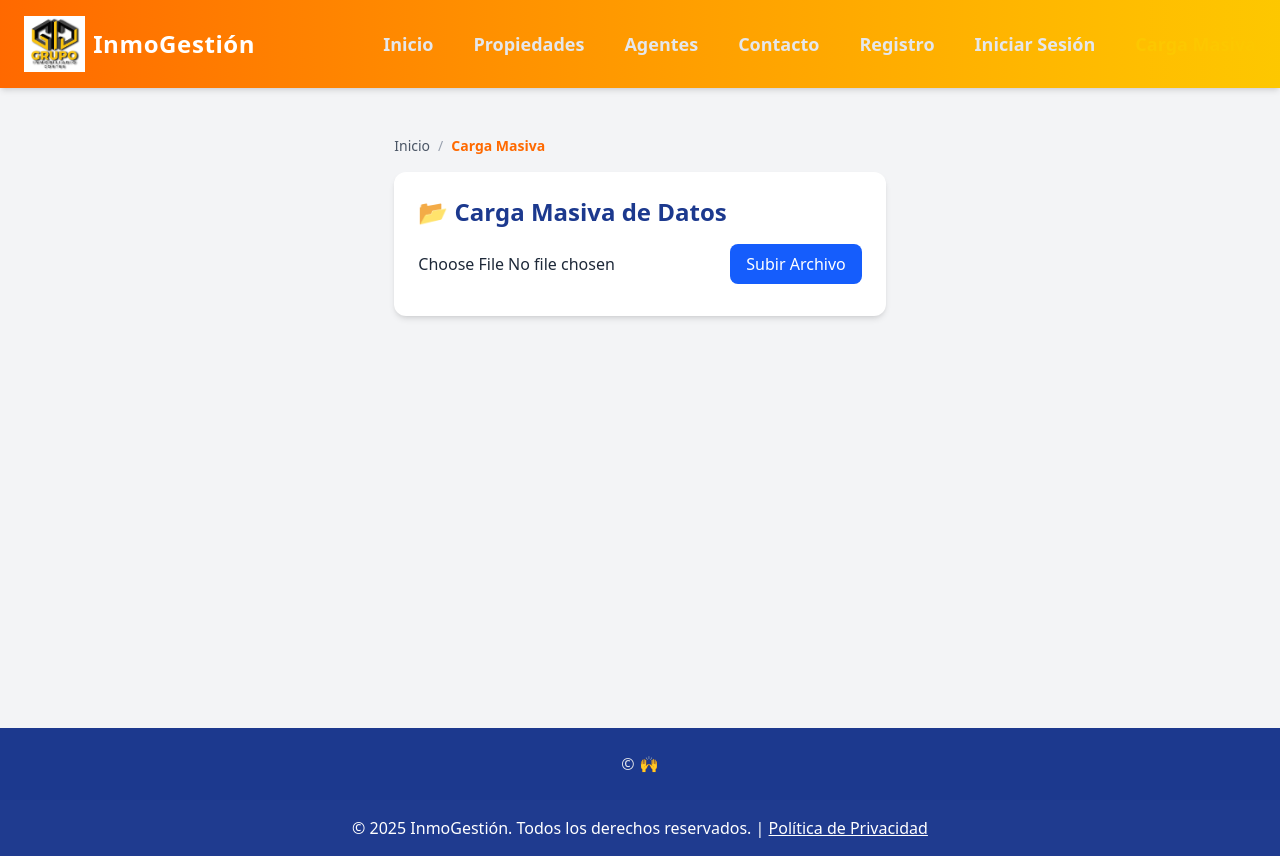
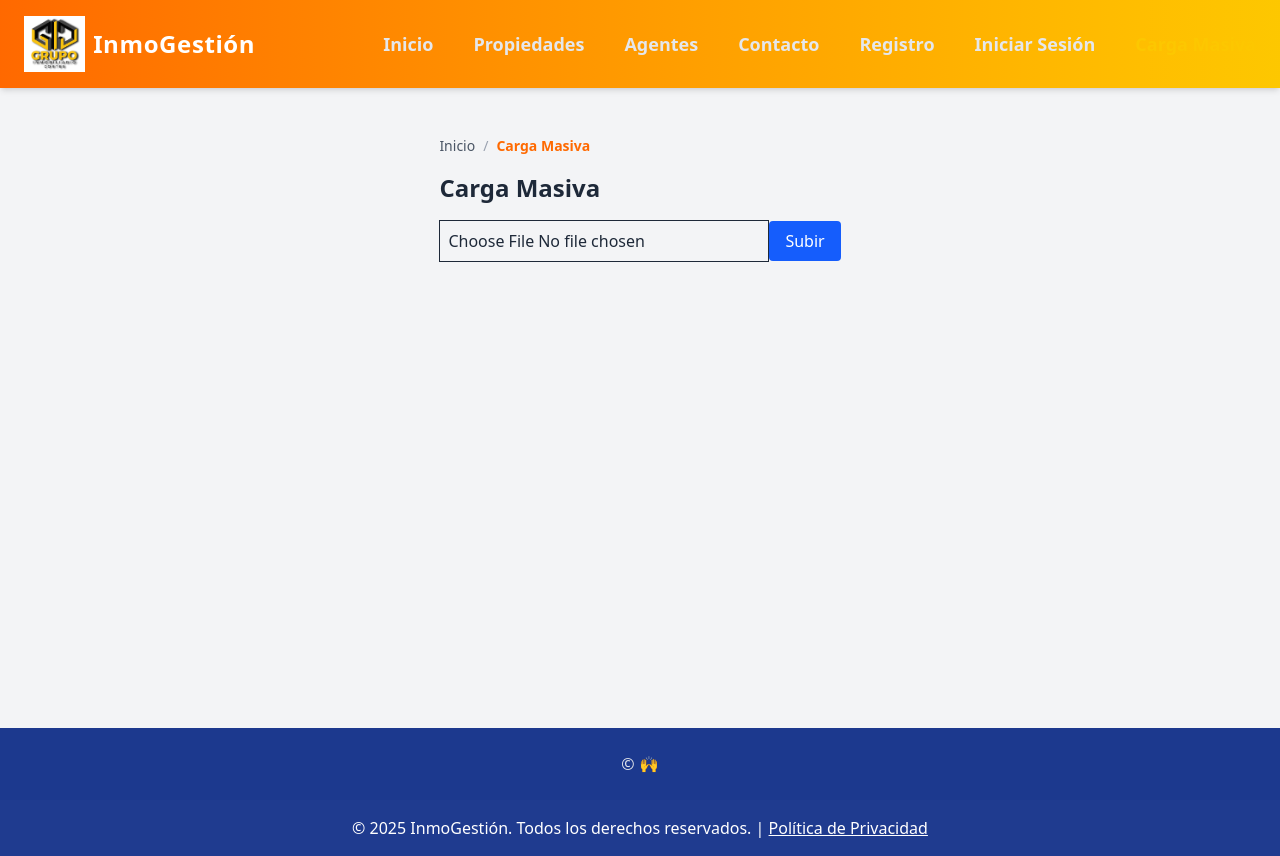
Before and after one commit to Yair-ux/INMOGESTION_PROYECTO, a React (Vite) app: page /carga-masiva in a window 1280 px wide. Built offline with nearby package versions, Linux system fonts and the light colour scheme.

Commit message:
cargamasiva editada

```diff
--- a/src/App.jsx
+++ b/src/App.jsx
@@ -3,6 +3,7 @@ import { useState } from "react";
 import Footer from './components/Footer';
 import { Routes, Route, Link, useLocation } from "react-router-dom";
 import logo from "./assets/logo.png";
+
 
 // Páginas
 import Inicio from "./pages/inicio";
--- a/src/pages/CargaMasiva.jsx
+++ b/src/pages/CargaMasiva.jsx
@@ -1,107 +1,55 @@
 import { useState } from "react";
-import * as XLSX from "xlsx"; // ✅ Para leer Excel
+import { uploadFile } from "../services/api"; // 👈 aquí llamo a mi servicio
 
 export default function CargaMasiva() {
-  const [archivo, setArchivo] = useState(null);
-  const [dataPreview, setDataPreview] = useState([]);
-  const [mensaje, setMensaje] = useState(""); // ✅ Nuevo: mostrar estado de carga
+  const [file, setFile] = useState(null);
+  const [mensaje, setMensaje] = useState("");
+  const [preview, setPreview] = useState([]);
 
-  const handleFileChange = (e) => {
-    const file = e.target.files[0];
-    setArchivo(file);
-
-    if (!file) return;
-
-    const reader = new FileReader();
-    const extension = file.name.split(".").pop().toLowerCase();
-
-    if (extension === "csv") {
-      // ✅ Lectura de CSV
-      reader.onload = (event) => {
-        const text = event.target.result;
-        const rows = text.split("\n").map((row) => row.split(","));
-        setDataPreview(rows.slice(0, 5)); // mostramos solo primeras 5 filas
-      };
-      reader.readAsText(file);
-    } else if (["xlsx", "xls"].includes(extension)) {
-      // ✅ Lectura de Excel
-      reader.onload = (event) => {
-        const data = new Uint8Array(event.target.result);
-        const workbook = XLSX.read(data, { type: "array" });
-        const sheetName = workbook.SheetNames[0];
-        const worksheet = XLSX.utils.sheet_to_json(workbook.Sheets[sheetName], {
-          header: 1,
-        });
-        setDataPreview(worksheet.slice(0, 5)); // primeras 5 filas
-      };
-      reader.readAsArrayBuffer(file);
-    } else {
-      alert("Formato no soportado. Sube un archivo CSV o Excel.");
-    }
-  };
-
-  // ✅ Enviar archivo al backend
-  const handleUpload = async () => {
-    if (!archivo) {
-      alert("Por favor selecciona un archivo.");
-      return;
-    }
+  const handleSubmit = async (e) => {
+    e.preventDefault();
+    if (!file) return setMensaje("Selecciona un archivo primero");
 
     try {
-      const formData = new FormData();
-      formData.append("file", archivo);
-
-      const res = await fetch("http://localhost:3000/api/upload", {
-        method: "POST",
-        body: formData,
-      });
-
-      const result = await res.json();
-      if (res.ok) {
-        setMensaje("✅ Archivo cargado correctamente en la base de datos.");
-        console.log("Respuesta del servidor:", result);
-      } else {
-        setMensaje("❌ Error al cargar: " + result.error);
-      }
-    } catch (error) {
-      console.error("Error en la subida:", error);
-      setMensaje("❌ Error en la conexión con el servidor.");
+      const result = await uploadFile(file);
+      setMensaje(result.message);
+      setPreview(result.preview);
+    } catch (err) {
+      setMensaje("❌ Error al subir archivo");
+      console.error(err);
     }
   };
 
   return (
-    <div className="bg-white shadow-md rounded-xl p-6">
-      <h1 className="text-2xl font-bold mb-4 text-blue-900">
-        📂 Carga Masiva de Datos
-      </h1>
+    <div>
+      <h1 className="text-2xl font-bold mb-4">Carga Masiva</h1>
 
-      <input
-        type="file"
-        accept=".csv,.xlsx,.xls"
-        onChange={handleFileChange}
-        className="mb-4"
-      />
+      <form onSubmit={handleSubmit} className="space-y-4">
+        <input
+          type="file"
+          accept=".csv, .xlsx, .xls"
+          onChange={(e) => setFile(e.target.files[0])}
+          className="border p-2"
+        />
+        <button
+          type="submit"
+          className="bg-blue-600 text-white px-4 py-2 rounded"
+        >
+          Subir
+        </button>
+      </form>
 
-      <button
-        onClick={handleUpload}
-        className="bg-blue-600 text-white px-4 py-2 rounded-lg hover:bg-blue-700"
-      >
-        Subir Archivo
-      </button>
+      {mensaje && <p className="mt-4 font-semibold">{mensaje}</p>}
 
-      {/* ✅ Mensaje de estado */}
-      {mensaje && <p className="mt-3 font-semibold">{mensaje}</p>}
-
-      {/* Vista previa */}
-      {dataPreview.length > 0 && (
+      {preview.length > 0 && (
         <div className="mt-6">
-          <h2 className="font-semibold mb-2">Vista previa (primeras filas):</h2>
-          <table className="table-auto border border-gray-300 w-full text-sm">
+          <h2 className="text-lg font-bold mb-2">Vista previa</h2>
+          <table className="border-collapse border border-gray-400">
             <tbody>
-              {dataPreview.map((row, i) => (
+              {preview.map((row, i) => (
                 <tr key={i}>
                   {row.map((cell, j) => (
-                    <td key={j} className="border px-2 py-1">
+                    <td key={j} className="border border-gray-300 px-2 py-1">
                       {cell}
                     </td>
                   ))}
--- /dev/null
+++ b/src/services/api.js
@@ -0,0 +1,24 @@
+// src/services/api.js
+
+const API_URL = import.meta.env.VITE_API_URL;
+
+// ==== Subir archivo (Carga Masiva) ====
+export async function uploadFile(file) {
+  const formData = new FormData();
+  formData.append("file", file);
+
+  const res = await fetch(`${API_URL}/upload`, {
+    method: "POST",
+    body: formData,
+  });
+
+  if (!res.ok) throw new Error("Error al subir archivo");
+  return res.json();
+}
+
+// ==== Ejemplo: consumir saludo ====
+export async function getSaludo() {
+  const res = await fetch(`${API_URL}/saludo`);
+  if (!res.ok) throw new Error("Error al obtener saludo");
+  return res.json();
+}
```
Also changed, not shown: 1 other file (tests, documents, lock files or other folders).
